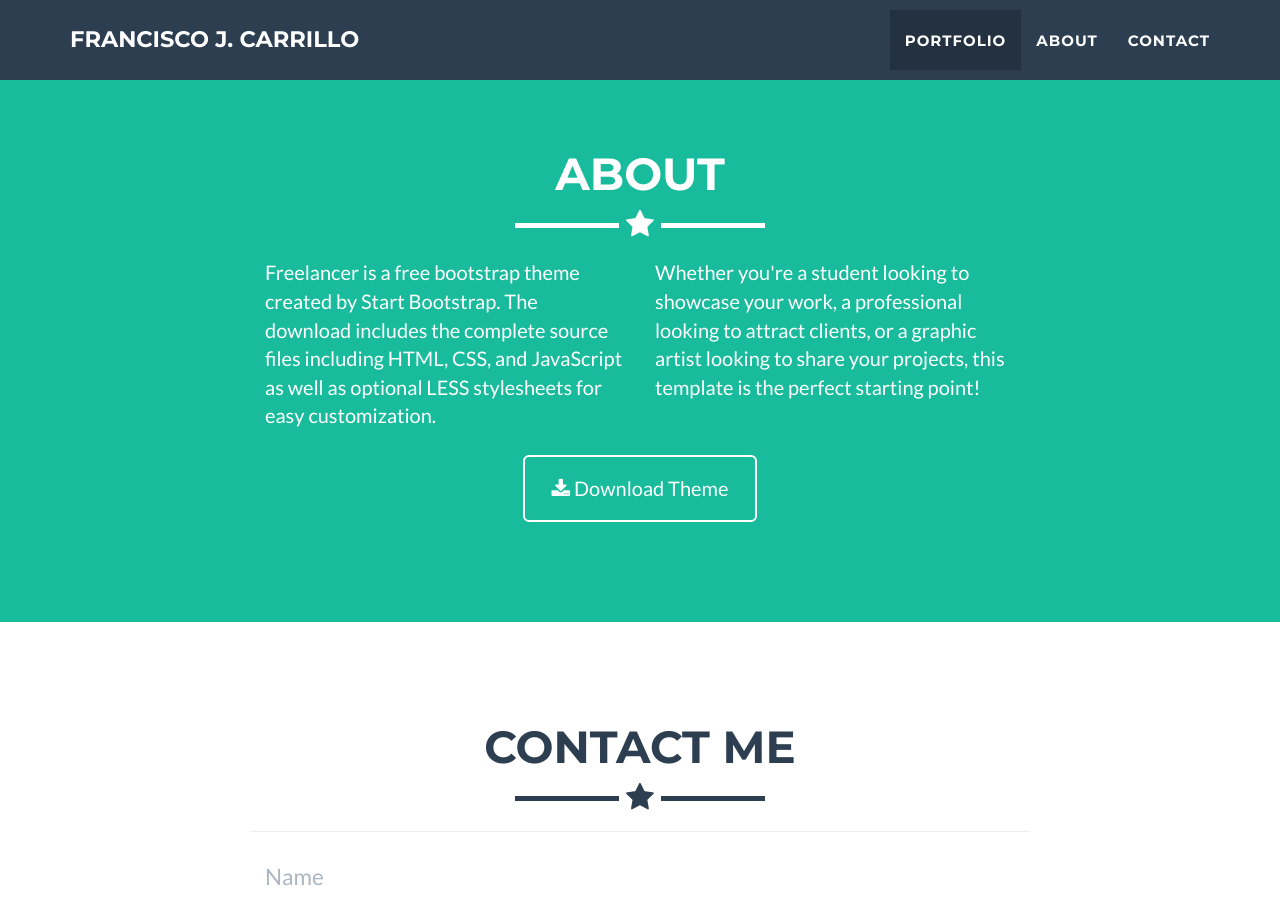
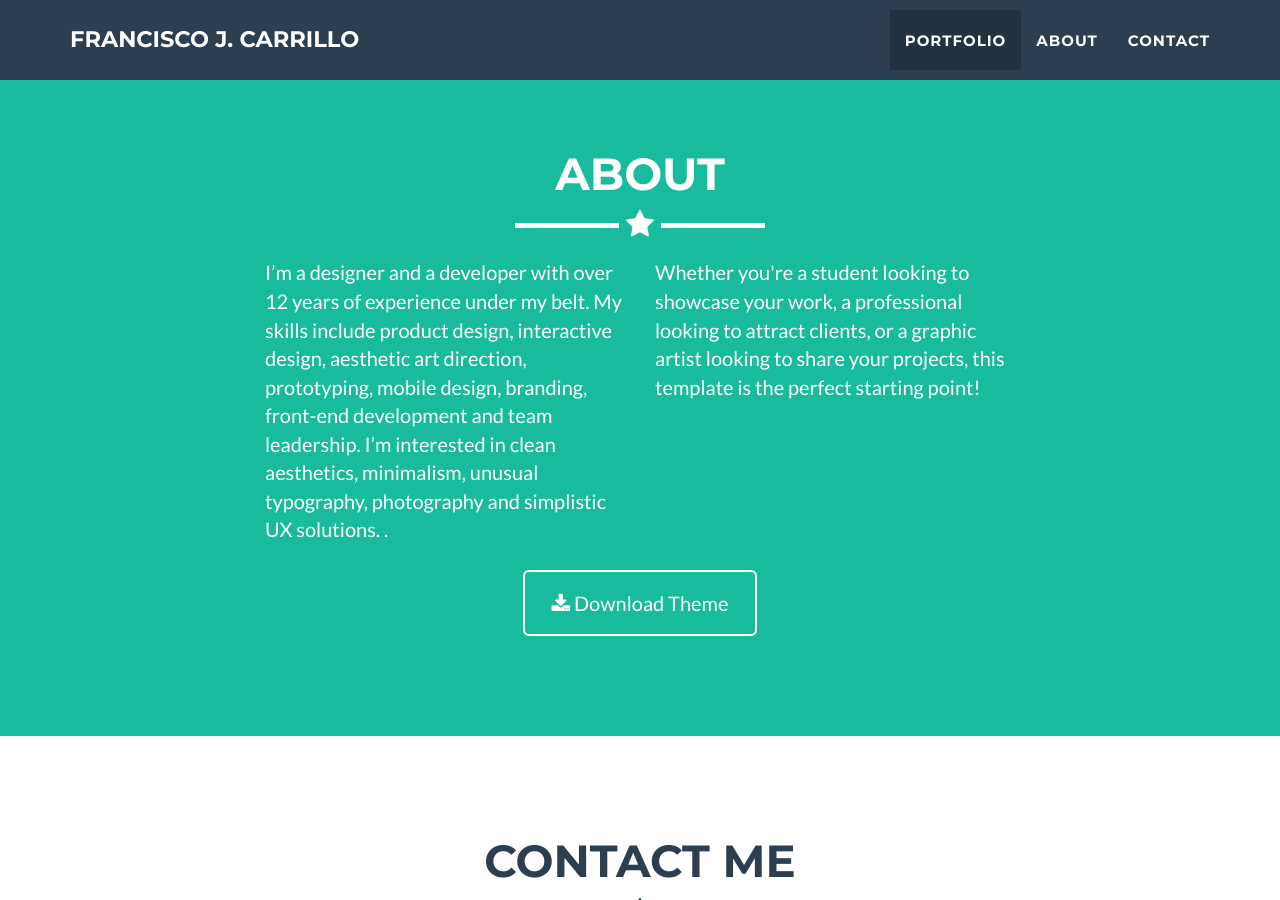
Before and after one commit to Franjcf/Franjcf.github.io, a Jekyll site: the page built from _posts/2020-12-30-Simulation of Multiphase Flow in Deformable Media.markdown, in a window 1280 px wide and 900 px high, scrolled down 1655 px. Built offline with Jekyll 4.4.1, drawn with Linux system fonts in a browser that asks for light colours.

Commit message:
new commit

```diff
--- a/_includes/about.html
+++ b/_includes/about.html
@@ -9,7 +9,9 @@
             </div>
             <div class="row">
                 <div class="col-lg-4 col-lg-offset-2">
-                    <p>Freelancer is a free bootstrap theme created by Start Bootstrap. The download includes the complete source files including HTML, CSS, and JavaScript as well as optional LESS stylesheets for easy customization.</p>
+                    <p>I’m a designer and a developer with over 12 years of experience under my belt.
+My skills include product design, interactive design, aesthetic art direction, prototyping, mobile design, branding, front-end development and team leadership. I’m interested in clean aesthetics, minimalism, unusual typography, photography and simplistic UX solutions.
+.</p>
                 </div>
                 <div class="col-lg-4">
                     <p>Whether you're a student looking to showcase your work, a professional looking to attract clients, or a graphic artist looking to share your projects, this template is the perfect starting point! </p>
```
Also changed, not shown: 1 other file.
